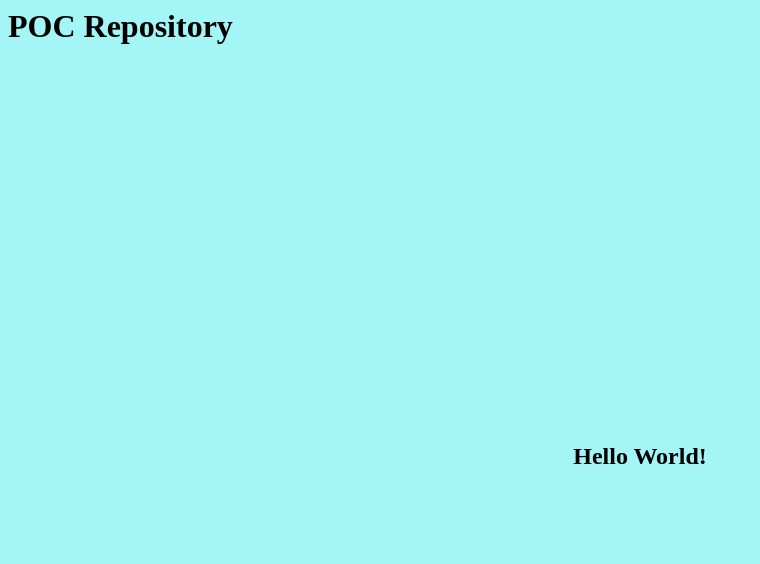
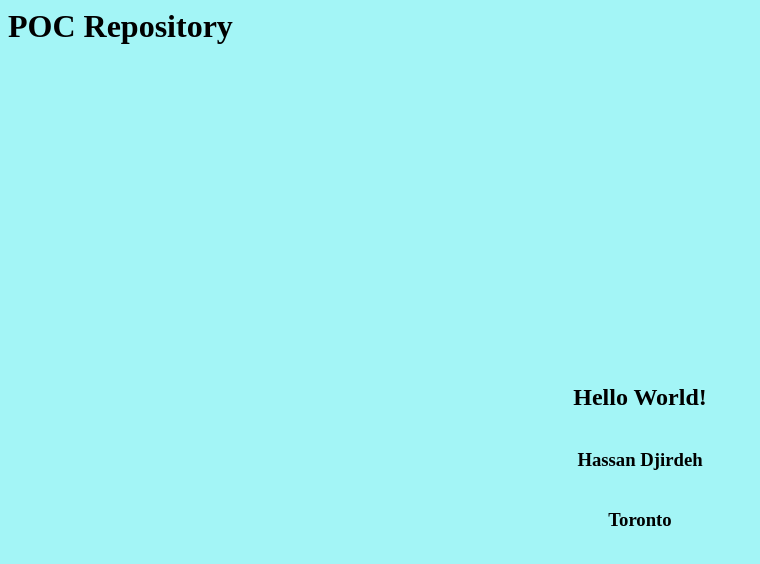
Before and after one commit to aurelianonava/poc, a plain HTML site: page index.html in a window 1280 px wide. Shown: the whole page, without its empty margins (0-760 px from the left). Drawn offline with nearby package versions, Linux system fonts and the light colour scheme.

Commit message:
Included two more mustache brackets to template.

```diff
--- a/index.html
+++ b/index.html
@@ -7,6 +7,8 @@
   	<h1>POC Repository</h1>
     <div id="app">
       <h2>{{ greeting }}</h2>
+      <h3>{{ user }}</h3>
+      <h3>{{ city }}</h3>
     </div>
     <script src="https://unpkg.com/vue"></script>
     <script src="main.js"></script>
```
